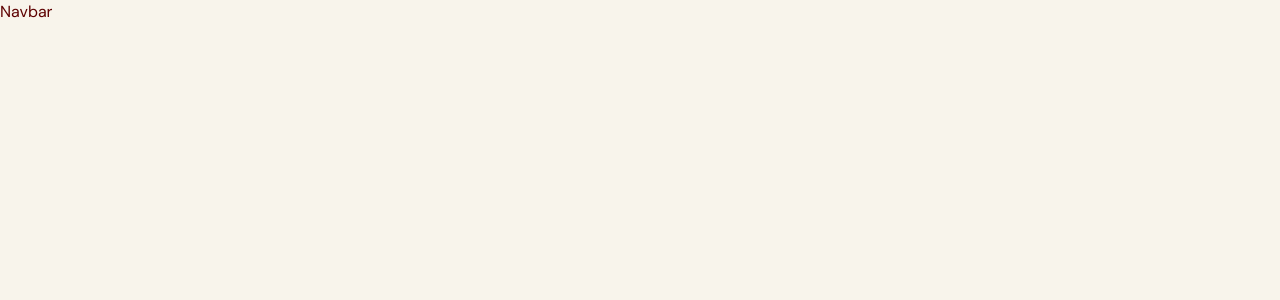
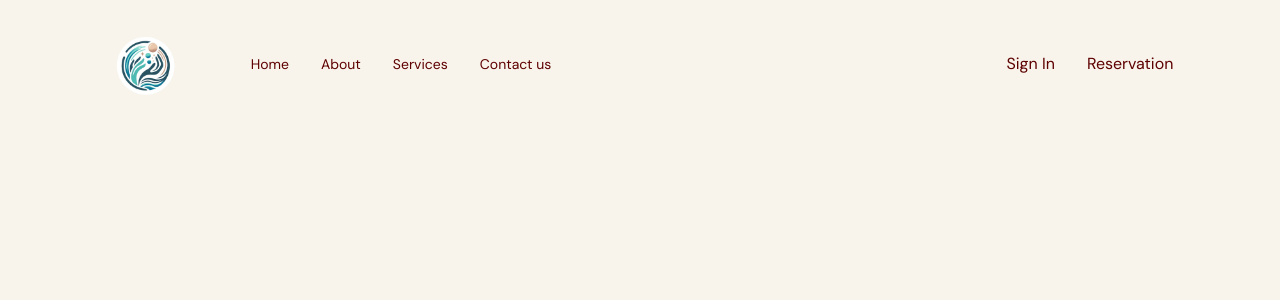
Before and after one commit to ddimkou/wellness-center, a React (Vite) app: page / in a window 1280 px wide. Shown: the top 300 px of the page. Built offline with nearby package versions, Linux system fonts and the light colour scheme.

Commit message:
nav basic stracture

```diff
--- a/src/scenes/Navbar/index.tsx
+++ b/src/scenes/Navbar/index.tsx
@@ -1,9 +1,38 @@
 import { useState } from "react";
-
-type Props = {};
+import { Bars3Icon, XMarkIcon } from "@heroicons/react/24/solid";
+import Logo from "@/assets/logo.png";
+// type Props = {};
 
 const Navbar = (props: Props) => {
-  return <div>Navbar</div>;
+  const flexBetween = "flex items-center justify-between";
+  return (
+    <nav>
+      <div className={`${flexBetween} fixed top-0 z-30 w-full py-6`}>
+        <div className={`${flexBetween} mx-auto w-5/6`}>
+          <div className={`${flexBetween} w-full gap-16`}>
+            {/* left side */}
+            <img src={Logo} alt="logo" className="w-20 h-auto" />
+            {/* right side */}
+
+            <div className={`${flexBetween} w-full`}>
+              {/* links */}
+              <div className={`${flexBetween} gap-8 text-sm`}>
+                <p>Home</p>
+                <p>About</p>
+                <p>Services</p>
+                <p>Contact us</p>
+              </div>
+              {/* sign-in */}
+              <div className={`${flexBetween} gap-8 `}>
+                <p>Sign In</p>
+                <button>Reservation</button>
+              </div>
+            </div>
+          </div>
+        </div>
+      </div>
+    </nav>
+  );
 };
 
 export default Navbar;
--- a/tailwind.config.js
+++ b/tailwind.config.js
@@ -13,6 +13,8 @@
         "primary-500": "#FF6B66",
         "secondary-400": "#FFCD5B",
         "secondary-500": "#FFC132",
+        cyan: "#8AC6D1",
+        aqua: "BBDED6",
       },
       backgroundImage: (theme) => ({
         "gradient-yellowred":
```
Also changed, not shown: src/assets/logo.png (added).
